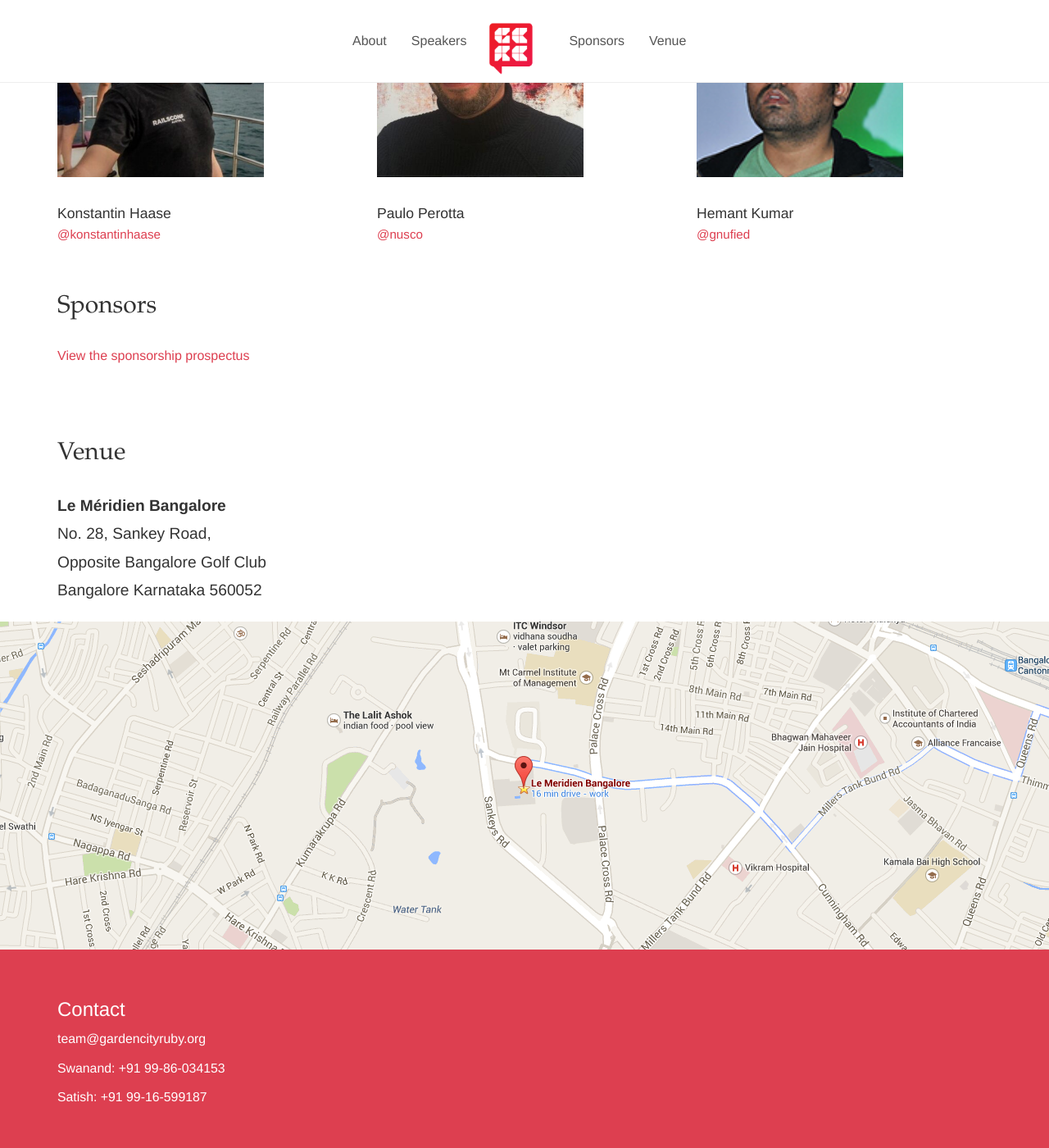
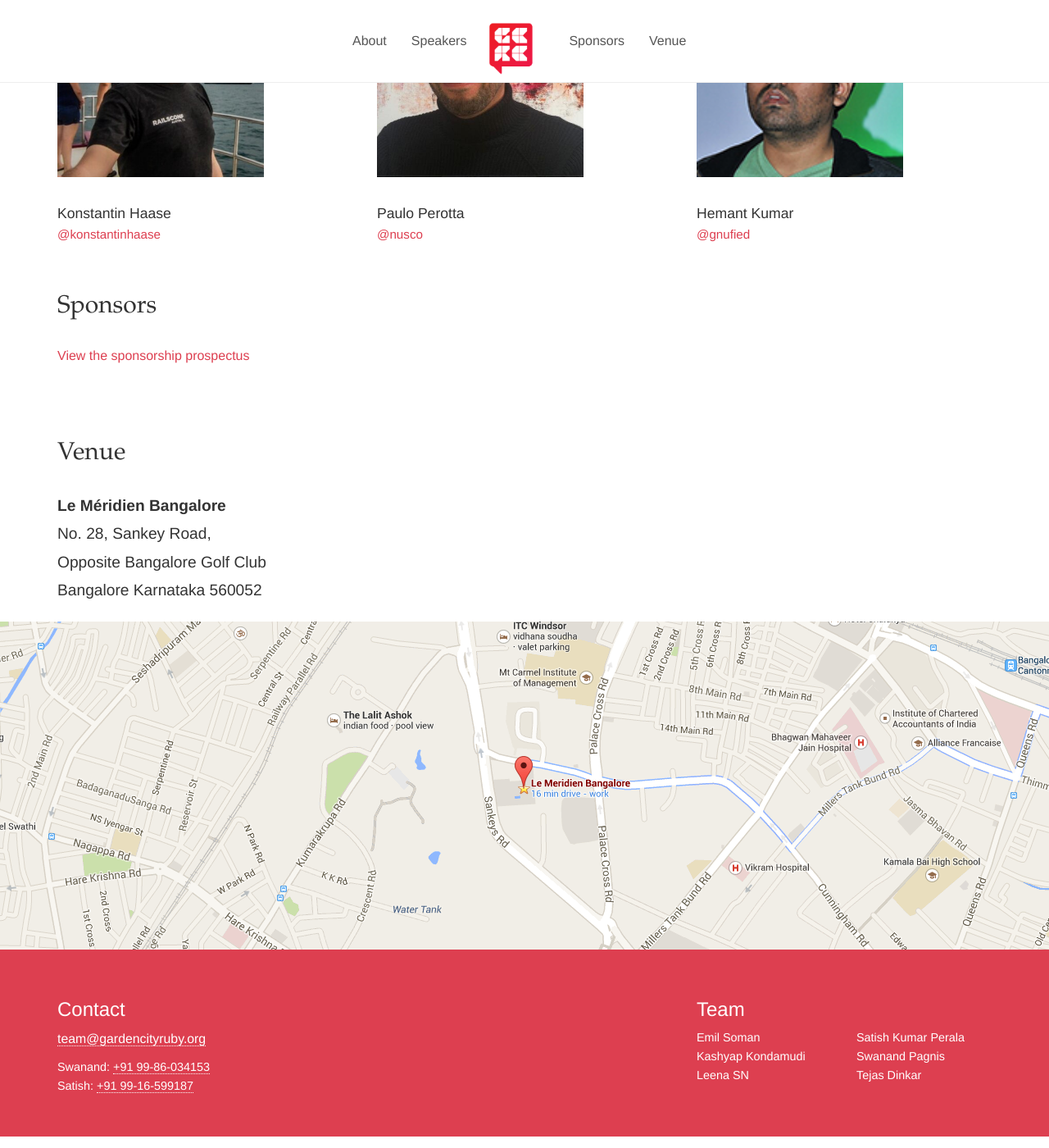
Before and after one commit to GardenCityRuby/GCRC2015, a Jekyll site: the page built from index.html, in a window 1280 px wide and 1400 px high, scrolled down 1023 px. Shown: the whole window at 82% size. Built offline with Jekyll 4.4.1, drawn with Linux system fonts in a browser that asks for light colours.

Commit message:
Add team details

```diff
--- a/css/styles.scss
+++ b/css/styles.scss
@@ -196,8 +196,11 @@
 
   a {
     color: white;
+    border-bottom: 1px #fafafa dotted;
 
     &:hover {
+      text-decoration: none;
+      border-bottom: 1px #aaa dotted;
       color: darken(#fff, 10%);
     }
   }
--- a/index.html
+++ b/index.html
@@ -158,9 +158,47 @@
         <h3>Contact</h3>
         <p class='contact'>
           <a href="mailto:team@gardencityruby.org">team@gardencityruby.org</a>
-          <p>Swanand: <a href="tel:+919986034153">+91 99-86-034153</a></p>
-          <p>Satish: <a href="tel:+919916599187">+91 99-16-599187</a></p>
+          <ul class="list-unstyled">
+            <li>
+              Swanand: <a href="tel:+919986034153">+91 99-86-034153</a>
+            </li>
+            <li>
+              Satish: <a href="tel:+919916599187">+91 99-16-599187</a>
+            </li>
+          </ul>
         </p>
+      </div>
+
+      <div class="col-md-4 col-md-offset-4">
+        <h3>Team</h3>
+        <div class="row">
+          <div class="col-xs-6">
+            <ul class="list-unstyled">
+              <li>
+                Emil Soman
+              </li>
+              <li>
+                Kashyap Kondamudi
+              </li>
+              <li>
+                Leena SN
+              </li>
+            </ul>
+          </div>
+          <div class="col-xs-6">
+            <ul class="list-unstyled">
+              <li>
+                Satish Kumar Perala
+              </li>
+              <li>
+                Swanand Pagnis
+              </li>
+              <li>
+                Tejas Dinkar
+              </li>
+            </ul>
+          </div>
+        </div>
       </div>
     </div>
   </div>
```
